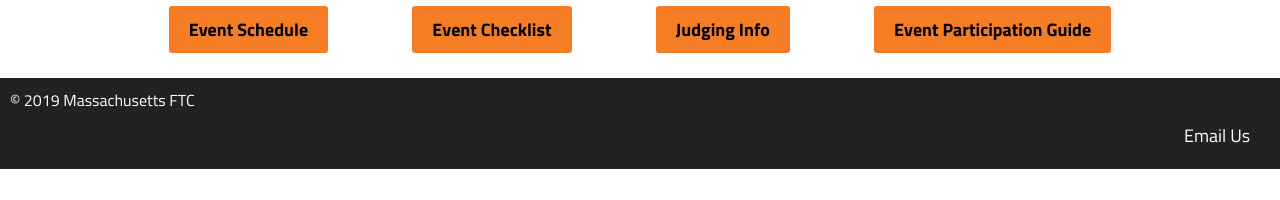
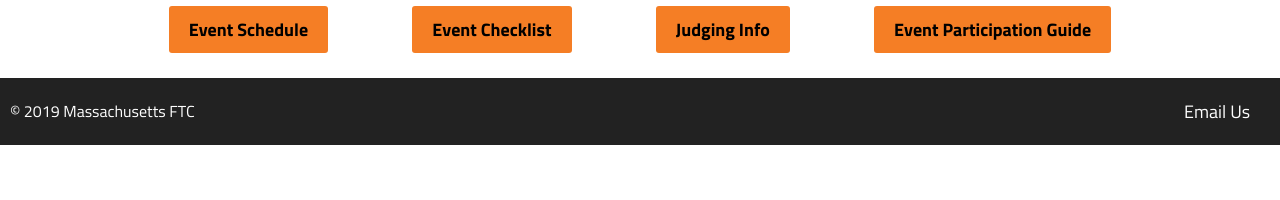
Before and after one commit to broad-well/massftc.org, a plain HTML site: page index.html in a window 1280 px wide. Shown: the part 600-800 px from the top of the page. Drawn offline with Linux system fonts and the light colour scheme.

Commit message:
Altered CSS for header & footer

```diff
--- a/index.html
+++ b/index.html
@@ -18,7 +18,7 @@
             <a href="#">VOLUNTEER</a>
         </nav>
     </header>
-    <div class="hero" style="background: linear-gradient(0deg, rgba(0, 0, 0, 0.7), rgba(0, 0, 0, 0.7)), url('//static.wixstatic.com/media/77bb36_872a40e8b36c4aef9732d69cdb7d5bc1~mv2_d_2048_1365_s_2.jpg'); background-position: center; background-size: cover;">
+    <div class="hero" style="background: linear-gradient(0deg, rgba(0, 0, 0, 0.7), rgba(0, 0, 0, 0.7)), url('https://static.wixstatic.com/media/77bb36_872a40e8b36c4aef9732d69cdb7d5bc1~mv2_d_2048_1365_s_2.jpg'); background-position: center; background-size: cover;">
         <h1>Welcome to MassFTC</h1>
         <i>The official affiliate partner for FIRST Tech Challenge in Massachusetts</i>
         <br><br>
@@ -45,7 +45,7 @@
 
     <footer>
 
-        &copy; 2019 Massachusetts FTC
+        <span class="copyright">&copy; 2019 Massachusetts FTC</span>
         <nav>
             <a href="mailto:massftc@gmail.com">Email Us</a>
         </nav>
--- a/massftc.css
+++ b/massftc.css
@@ -32,6 +32,7 @@ header nav, footer nav {
     display: flex;
     flex-direction: column;
     justify-content: flex-end;
+	margin-left: auto;
 }
 
 header nav a, footer nav a {
@@ -152,7 +153,11 @@ footer nav a {
     }
 }
 
-@media screen and (min-width: 600px) {
+@media only screen and (min-width: 600px) {
+	header, footer {
+		flex-direction: row;
+		align-items: center;
+	}
     header nav, footer nav {
         flex-direction: row;
     }
```
